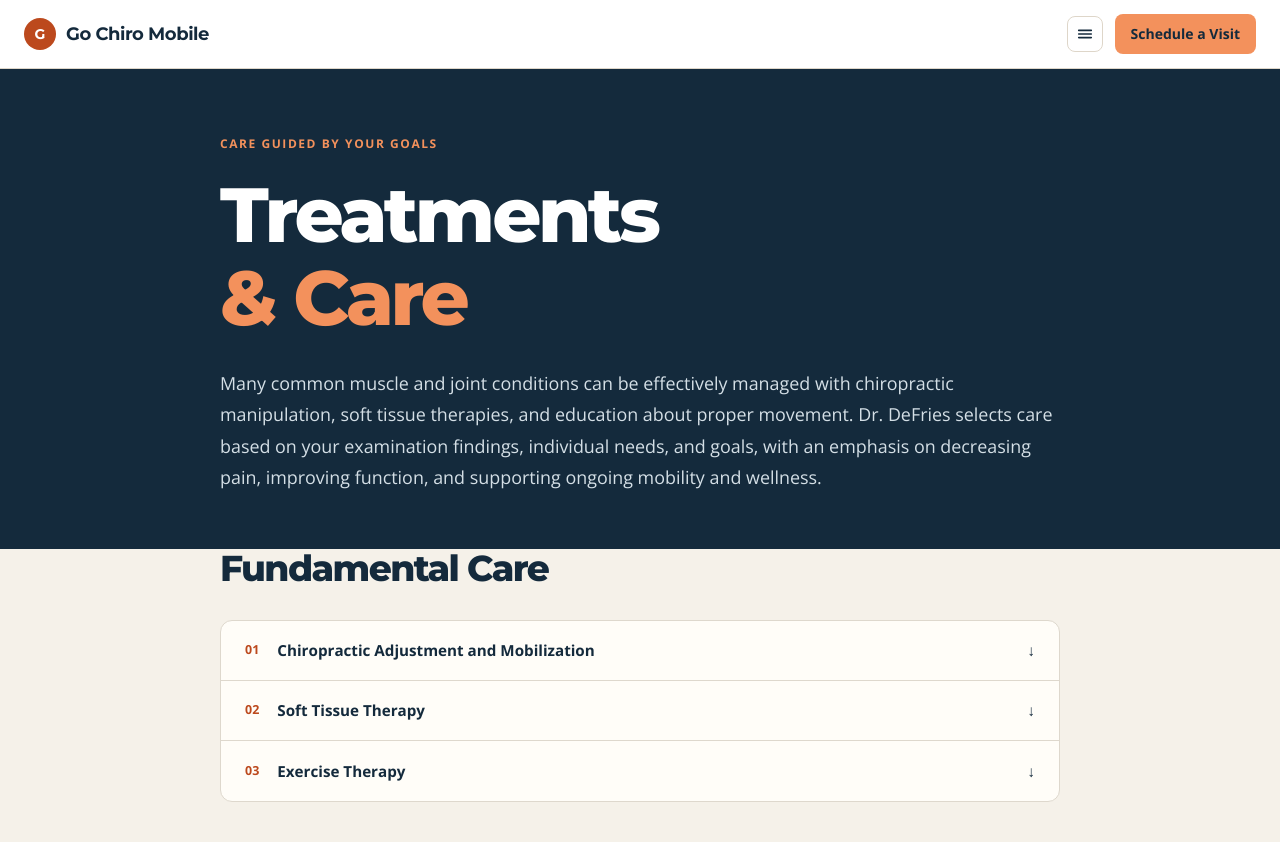
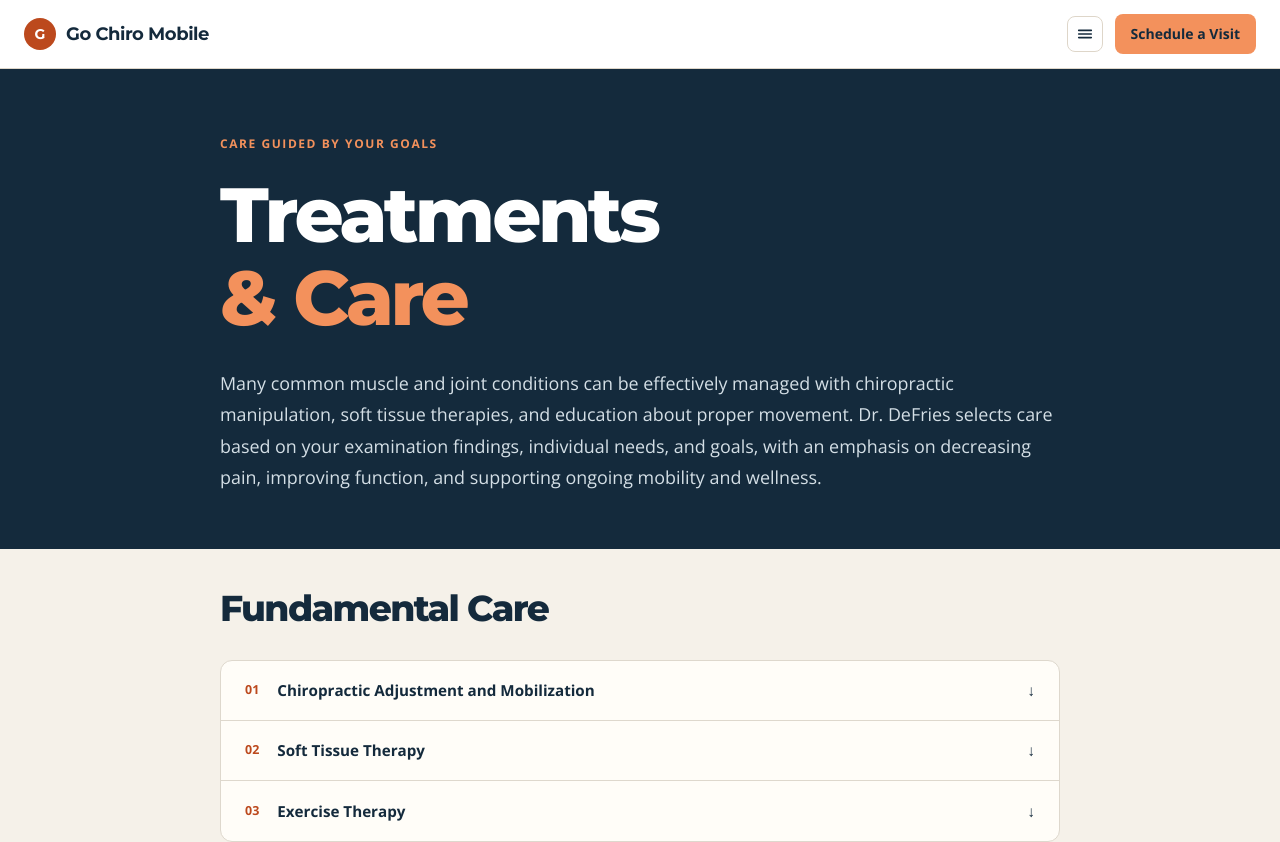
Before and after one commit to mybackcracker/gochiro-platform, a Next.js app: page /treatments in a window 1280 px wide. Shown: the top 842 px of the page. Built offline with nearby package versions, Linux system fonts and the light colour scheme.

Commit message:
Give fundamental care heading space below hero

```diff
--- a/app/(marketing)/treatments/page.tsx
+++ b/app/(marketing)/treatments/page.tsx
@@ -21,7 +21,7 @@ export default function Page() {
         </div>
       </header>
       <div className={styles.readingWidth}>
-        <H2>Fundamental Care</H2>
+        <H2 className="pt-10">Fundamental Care</H2>
         <nav aria-label="Treatment sections" className={styles.treatmentNav}>
           {TREATMENTS.map((t, i) => <Link key={t.id} href={`#${t.id}`}><span><small aria-hidden="true">0{i + 1}</small>{t.title}</span><span aria-hidden="true">↓</span></Link>)}
         </nav>
```
